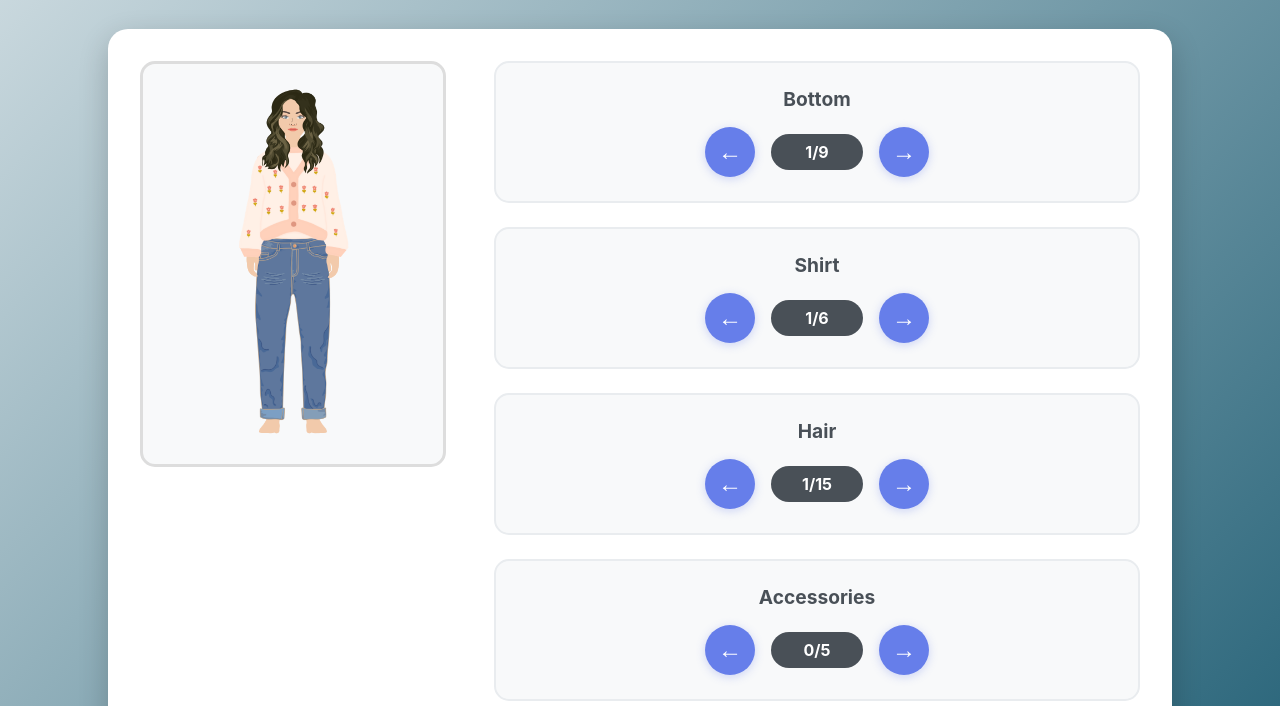
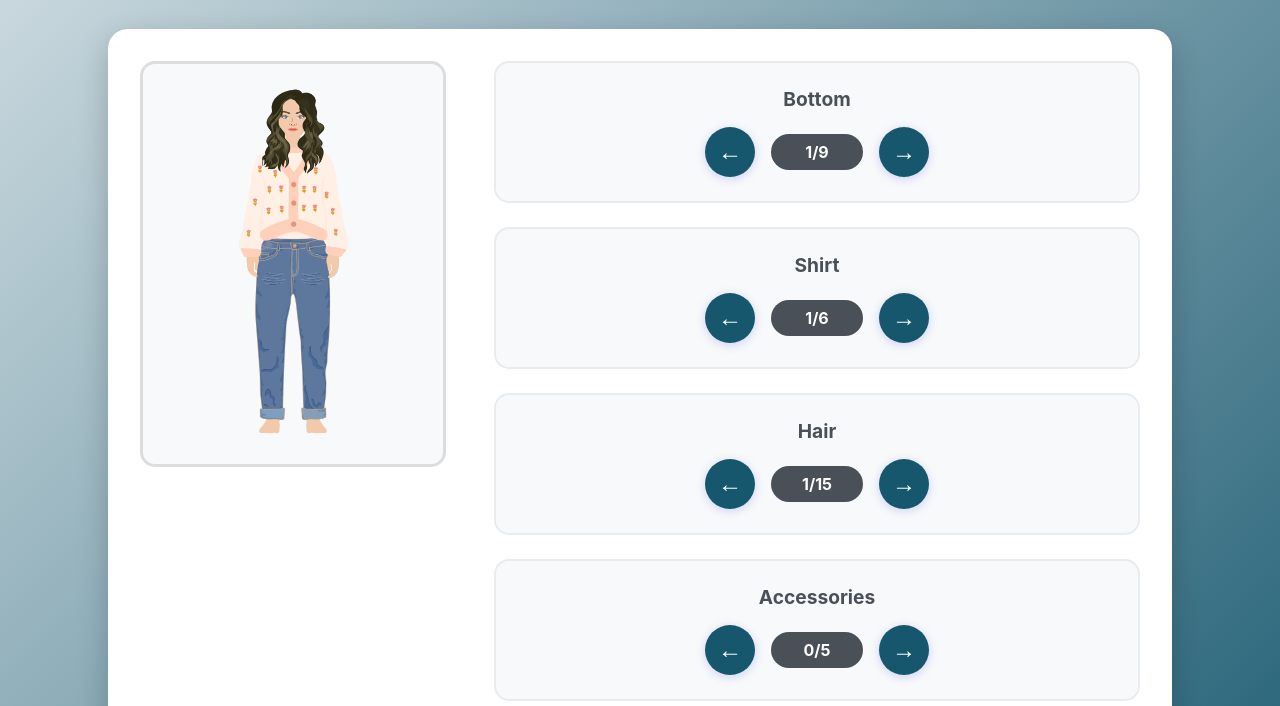
Before and after one commit to SheWiresWords/dressup, a plain HTML site: page index.html in a window 1280 px wide. Shown: the part 94-800 px from the top of the page. Drawn offline with Linux system fonts and the light colour scheme.

Commit message:
Update styles.css

```diff
--- a/styles.css
+++ b/styles.css
@@ -84,7 +84,7 @@ main{
 }
 
 .arrow-btn{
-  background: #667eea;
+  background: #16576e;
   color: white;
   border: none;
   border-radius: 50%;
```
